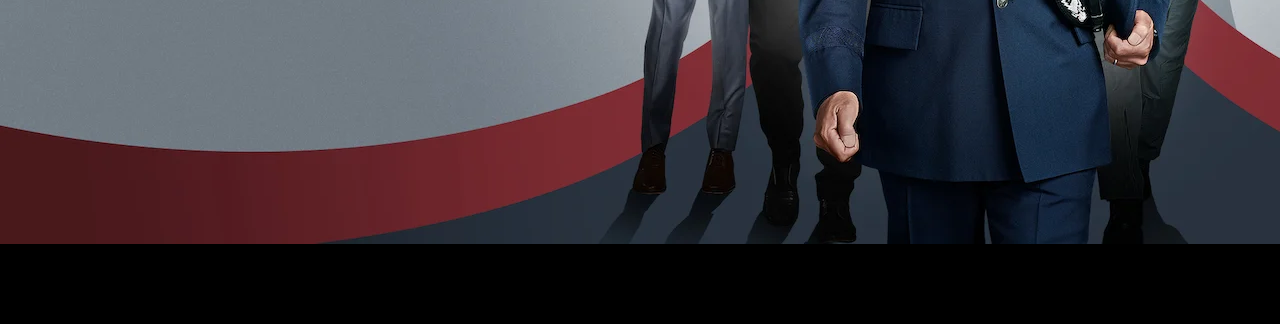
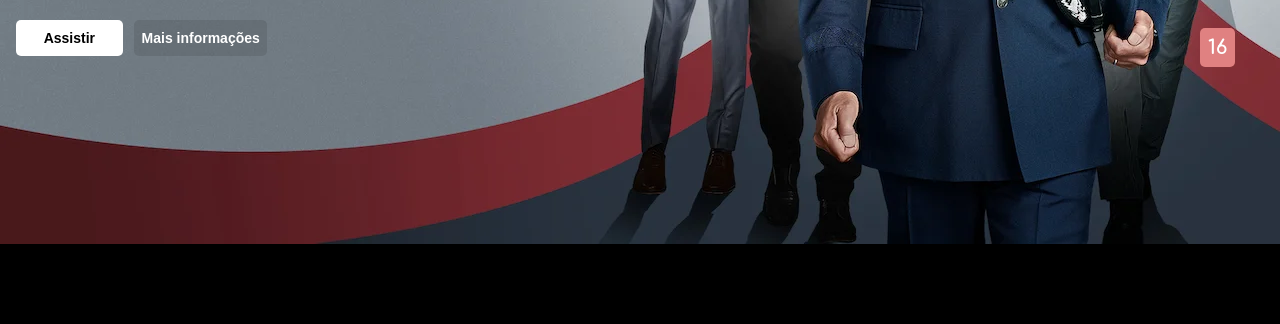
Before and after one commit to PuenteVinicius/mestre-dos-codigos-escudeiro, a website: page public/index.html in a window 1280 px wide. Shown: the part 476-800 px from the top of the page. Drawn offline with Linux system fonts and the light colour scheme.

Commit message:
change files and add actioon buttons

```diff
--- a/public/css/header.css
+++ b/public/css/header/header.css
@@ -12,6 +12,7 @@
   width: 100%;
   background: var(--netflix-background);
   background: linear-gradient(180deg, rgba(2, 0, 36, 0.5844712885154062) 0%, rgba(0, 212, 255, 0) 100%, rgba(0, 0, 0, 1) 100%);
+  z-index: 2;
 }
 
 .user {
--- /dev/null
+++ b/public/css/main/age-sound.css
@@ -0,0 +1,17 @@
+.age-sound {
+  position: absolute;
+  top: 70%;
+  right: 0;
+  width: 5em;
+}
+.age-sound__age {
+  display: flex;
+}
+.age-sound__text {
+  color: white;
+  font-weight: bolder;
+  background: #e08181;
+  padding: 0.4em;
+  font-size: 20px;
+  border-radius: 5px;
+}
--- a/public/css/main.css
+++ b/public/css/main/main.css
@@ -1,20 +1,16 @@
 .main {
+  position: relative;
   width: 100vw;
-  background-image: url(../images/space-force.webp);
+  background-image: url(../../images/space-force.webp);
   background-size: cover;
   background-repeat: no-repeat;
   background-position-x: right;
+  z-index: 1;
 }
 
 @media screen and (min-width: 768px) {
   .main {
-    min-height: 400px;
-  }
-}
-
-@media screen and (min-width: 992px) {
-  .main {
-    min-height: 520px;
+    min-height: 50vw;
   }
 }
 
--- /dev/null
+++ b/public/css/main/panel.css
@@ -0,0 +1,61 @@
+:root {
+  --netflix-white: white;
+}
+
+.panel {
+  position: absolute;
+  top: 50%;
+  left: 1em;
+}
+
+.panel__logo {
+  width: 35%;
+}
+.panel__actions {
+  margin-top: 2em;
+  width: auto;
+}
+.panel__watch {
+  border: none;
+  background: white;
+  width: 100%;
+  max-width: 8em;
+  min-height: 2.7em;
+  border-radius: 5px;
+}
+.panel__play {
+
+}
+.panel__to-watch {
+  font-size: 14px;
+  font-weight: bolder;
+}
+.panel__info {
+  border: none;
+  background: rgba(0, 0, 0, 0.1);
+  width: 100%;
+  max-width: 10em;
+  min-height: 2.7em;
+  border-radius: 5px;
+  margin-left: .5em;
+  color: white;
+}
+.panel__attention {
+
+}
+.panel__plus-info {
+  font-size: 14px;
+  font-weight: bolder;
+}
+
+@media screen and (min-width: 768px) {
+
+}
+
+@media screen and (min-width: 1200px) {
+
+}
+
+@media screen and (min-width: 992px) {
+
+}
--- a/public/index.html
+++ b/public/index.html
@@ -7,9 +7,15 @@
       <meta http-equiv="Content-Type" content="text/html; charset=utf-8" />
       <link rel="stylesheet" type="text/css" href="../public/css/grid.css" />
       <link rel="stylesheet" type="text/css" href="../public/css/reset.css" />
-      <link rel="stylesheet" type="text/css" href="../public/css/header.css" />
-      <link rel="stylesheet" type="text/css" href="../public/css/main.css" />
-      <link href="https://fonts.googleapis.com/css2?family=Bebas+Neue&family=Comfortaa:wght@300;400;500;600;700&display=swap" rel="stylesheet">
+      <link rel="stylesheet" type="text/css" href="../public/css/header/header.css" />
+      <link rel="stylesheet" type="text/css" href="../public/css/main/age-sound.css" />
+      <link rel="stylesheet" type="text/css" href="../public/css/main/main.css" />
+      <link rel="stylesheet" type="text/css" href="../public/css/main/panel.css" />
+
+      <link
+        href="https://fonts.googleapis.com/css2?family=Bebas+Neue&family=Comfortaa:wght@300;400;500;600;700&display=swap"
+        rel="stylesheet"
+      />
       <title>Desáfio Mestre dos códigos [Escudeiro]</title>
     </head>
     <body>
@@ -17,7 +23,9 @@
         <header class="header">
           <nav class="user">
             <ul class="user__list">
-              <li class="user__item user__item--netflix"><a href="#">Netflix</a></li>
+              <li class="user__item user__item--netflix">
+                <a href="#">Netflix</a>
+              </li>
               <li class="user__item"><a href="#">Início</a></li>
               <li class="user__item"><a href="#">Séries</a></li>
               <li class="user__item"><a href="#">Animes</a></li>
@@ -25,7 +33,7 @@
               <li class="user__item"><a href="#">Minha lista</a></li>
             </ul>
             <span class="user__navigate-click">Navegar</span>
-            <nav class="user__navigate">
+            <!-- <nav class="user__navigate">
               <ul>
                 <li class="user__navigate-item"><a href="#">Início</a></li>
                 <li class="user__navigate-item"><a href="#">Séries</a></li>
@@ -33,14 +41,38 @@
                 <li class="user__navigate-item"><a href="#">Mais recentes</a></li>
                 <li class="user__navigate-item"><a href="#">Minha lista</a></li>
               </ul>
-            </nav>
+            </nav> -->
           </nav>
           <figure class="avatar">
-            <img src="../public/images/okja.png" alt="personagem okja" class="avatar__img">
+            <img
+              src="../public/images/okja.png"
+              alt="personagem okja"
+              class="avatar__img"
+            />
           </figure>
         </header>
         <section class="main">
-
+          <div class="panel">
+            <img src="../public/images/space-force-logo.png" alt="logo da série" class="panel__logo" />
+            <div class="panel__actions">
+              <button class="panel__watch">
+                <i class="panel__play"></i>
+                <span class="panel__to-watch">Assistir</span>
+              </button>
+              <button class="panel__info">
+                <i class="panel__attention"></i
+                ><span class="panel__plus-info">Mais informações</span>
+              </button>
+            </div>
+          </div>
+          <div class="age-sound">
+            <div class="age-sound__sound">
+              <i class="age-sound__icon"></i>
+            </div>
+            <div class="age-sound__age">
+              <span class="age-sound__text">16</span>
+            </div>
+          </div>
         </section>
         <section class="series"></section>
         <section class="animes"></section>
```
Also changed, not shown: public/images/space-force-logo.png (added).
